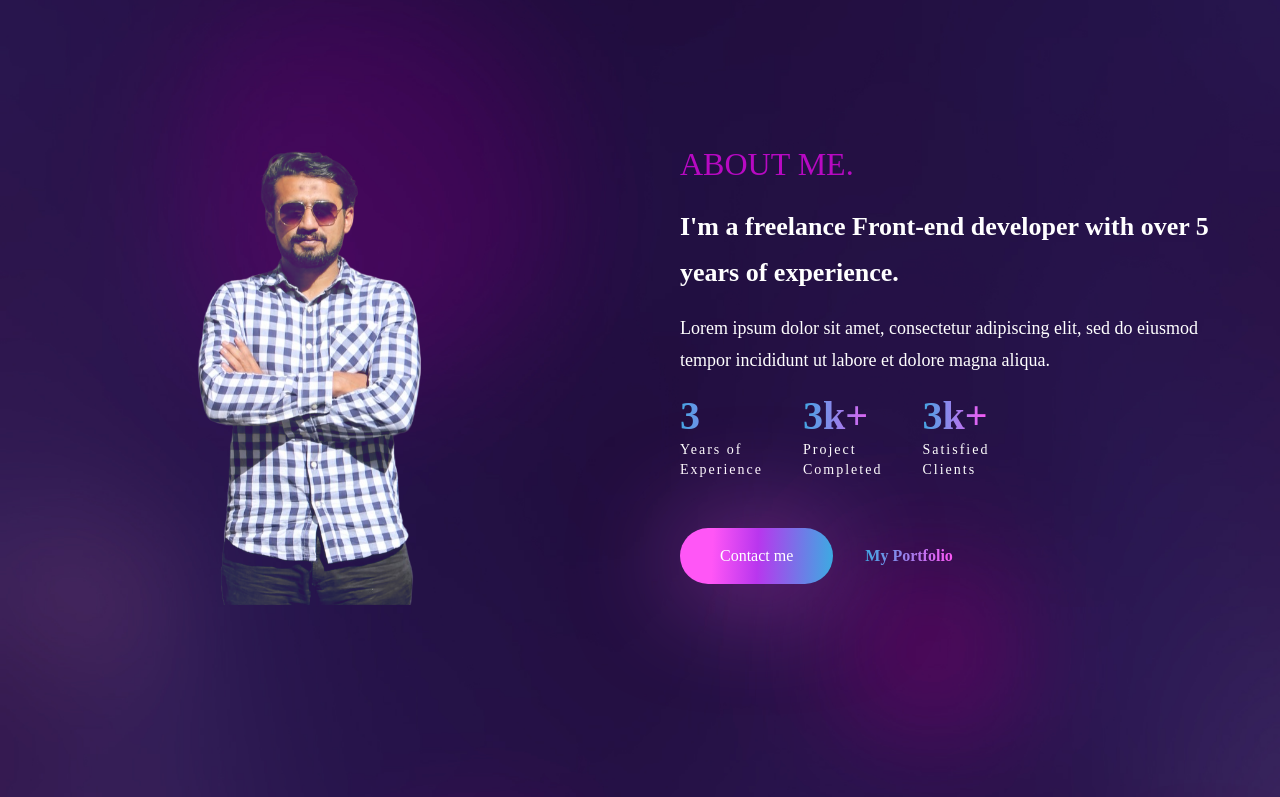
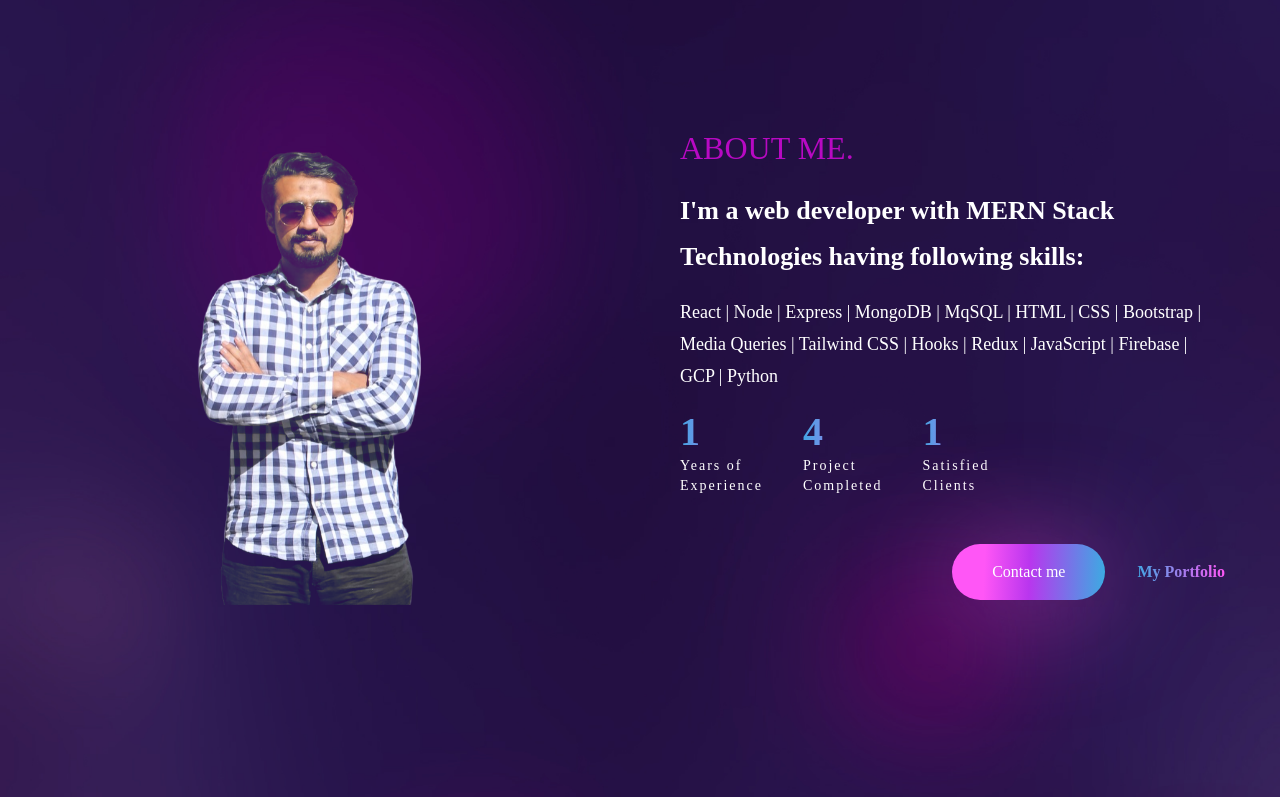
Before and after one commit to umer-shehzad/My-Porfolio-React-TailwindCSS, a React (Vite) app: page / in a window 1280 px wide. Shown: the part 782-1579 px from the top of the page. Built offline with nearby package versions, Linux system fonts and the light colour scheme.

Commit message:
code fix for about me section

```diff
--- a/src/components/About.jsx
+++ b/src/components/About.jsx
@@ -33,16 +33,16 @@ const About = () => {
             className='flex-1'
           >
             <h2 className='h2 text-accent'>About me.</h2>
-            <h3 className='h3 mb-4'>I'm a freelance Front-end developer with over 5 years of experience. </h3>
-            <p className='mb-6'>Lorem ipsum dolor sit amet, consectetur adipiscing elit, sed do eiusmod tempor
-              incididunt ut labore et dolore magna aliqua.
+            <h3 className='h3 mb-4'>I'm a web developer with MERN Stack Technologies having following skills: </h3>
+            <p className='mb-6'>React | Node | Express | MongoDB | MqSQL | HTML | CSS | Bootstrap | Media Queries |
+             Tailwind CSS | Hooks | Redux | JavaScript | Firebase | GCP | Python
             </p>
             {/* stats */}
             <div className='flex gap-x-6 lg:gap-x-10 mb-12'>
               <div>
                 <div className='text-[40px] font-tertiary text-gradient mb-2'>
                   {inView
-                    ? <CountUp start={0} end={3} duration={3} />
+                    ? <CountUp start={0} end={1} duration={10} />
                     : null
                   }
                 </div>
@@ -54,10 +54,10 @@ const About = () => {
               <div>
                 <div className='text-[40px] font-tertiary text-gradient mb-2'>
                   {inView
-                    ? <CountUp start={0} end={3} duration={3} />
+                    ? <CountUp start={0} end={4} duration={5} />
                     : null
                   }
-                  k+
+                  {/* k+ */}
                 </div>
                 <div className='font-primary text-sm tracking-[2px]'>
                   Project <br />
@@ -67,10 +67,10 @@ const About = () => {
               <div>
                 <div className='text-[40px] font-tertiary text-gradient mb-2'>
                   {inView
-                    ? <CountUp start={0} end={3} duration={3} />
+                    ? <CountUp start={0} end={1} duration={10} />
                     : null
                   }
-                  k+
+                  {/* k+ */}
                 </div>
                 <div className='font-primary text-sm tracking-[2px]'>
                   Satisfied <br />
@@ -78,7 +78,7 @@ const About = () => {
                 </div>
               </div>
             </div>
-            <div className='flex gap-x-8 items-center'>
+            <div className='flex gap-x-8 justify-end items-center'>
               <button className='btn btn-lg'>Contact me</button>
               <a href="#" className='text-gradient btn-link'>
                 My Portfolio
```
